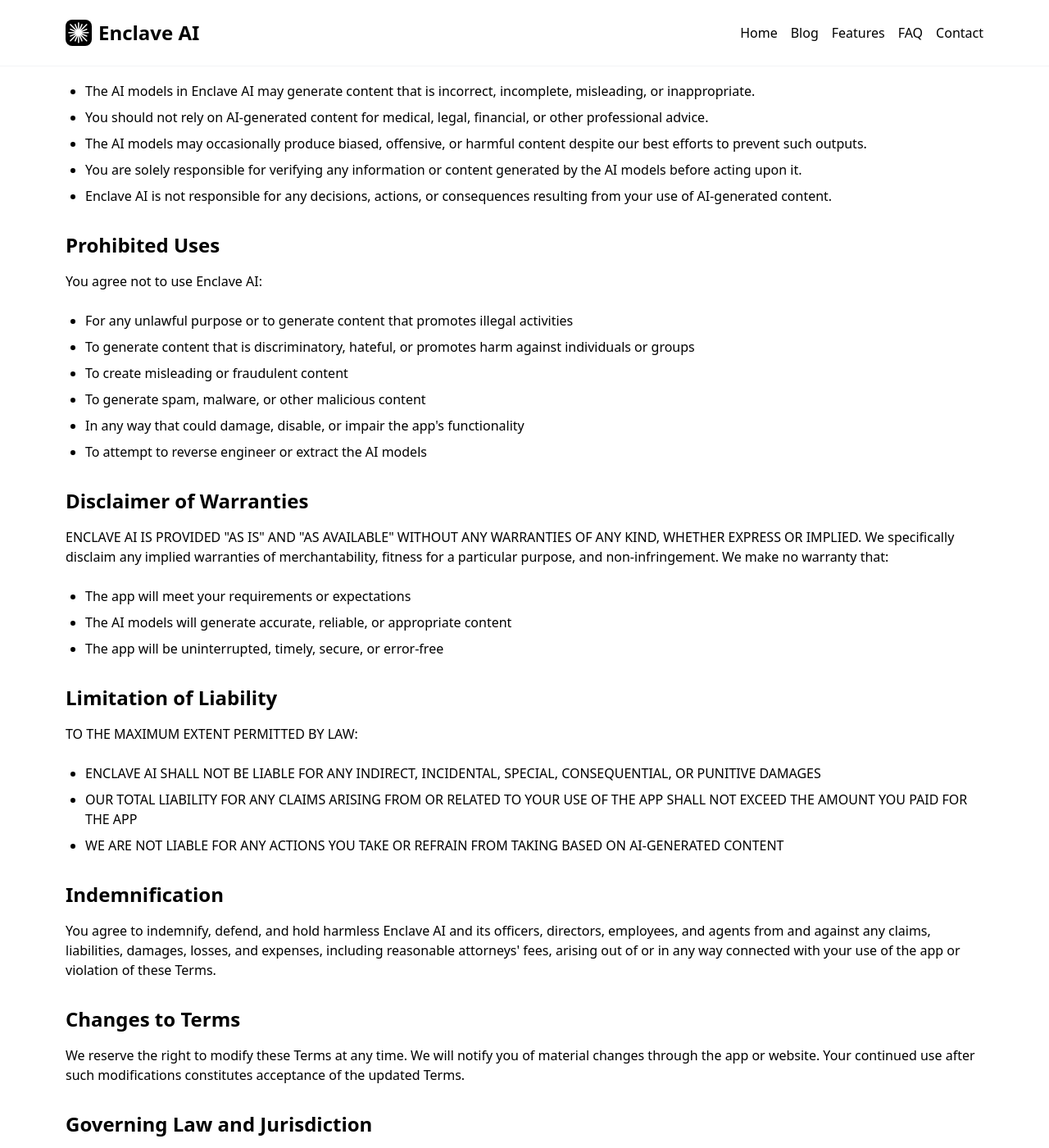
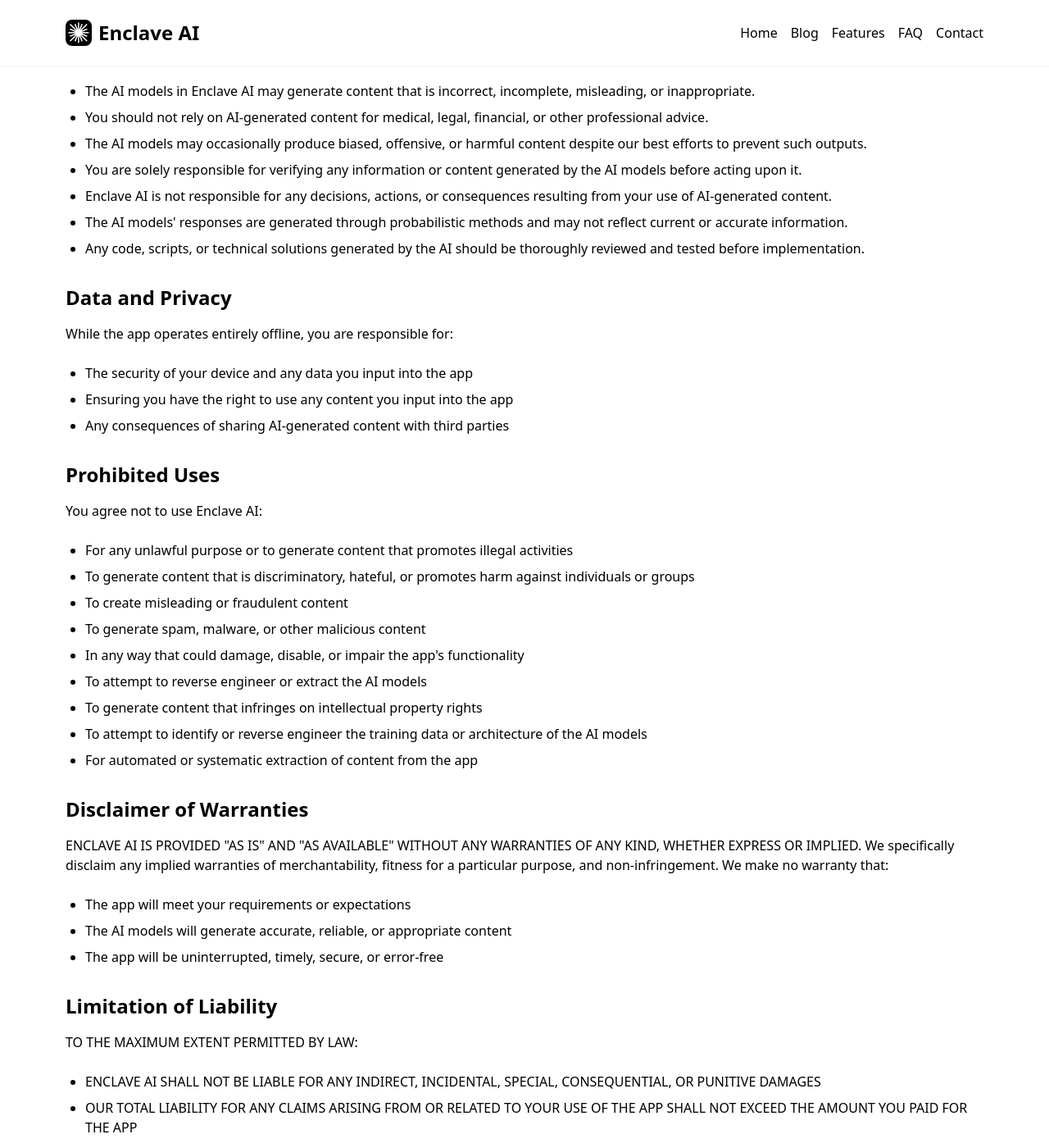
Before and after one commit to pgorzelany/EnclaveAI-Website, a Jekyll site: the page built from _pages/terms-and-conditions.html, in a window 1280 px wide and 1400 px high, scrolled down 437 px. Shown: the whole window at 82% size. Built offline with Jekyll 4.4.1, drawn with Linux system fonts in a browser that asks for light colours; some of the changed text lies outside the part shown.

Commit message:
Even stronger terms

```diff
--- a/_pages/terms-and-conditions.html
+++ b/_pages/terms-and-conditions.html
@@ -22,6 +22,16 @@ permalink: /terms-and-conditions/
         <li class="mb-2">The AI models may occasionally produce biased, offensive, or harmful content despite our best efforts to prevent such outputs.</li>
         <li class="mb-2">You are solely responsible for verifying any information or content generated by the AI models before acting upon it.</li>
         <li class="mb-2">Enclave AI is not responsible for any decisions, actions, or consequences resulting from your use of AI-generated content.</li>
+        <li class="mb-2">The AI models' responses are generated through probabilistic methods and may not reflect current or accurate information.</li>
+        <li class="mb-2">Any code, scripts, or technical solutions generated by the AI should be thoroughly reviewed and tested before implementation.</li>
+    </ul>
+
+    <h2 class="text-2xl font-bold mt-8 mb-4">Data and Privacy</h2>
+    <p class="mb-6">While the app operates entirely offline, you are responsible for:</p>
+    <ul class="list-disc ml-6 mb-6">
+        <li class="mb-2">The security of your device and any data you input into the app</li>
+        <li class="mb-2">Ensuring you have the right to use any content you input into the app</li>
+        <li class="mb-2">Any consequences of sharing AI-generated content with third parties</li>
     </ul>
 
     <h2 class="text-2xl font-bold mt-8 mb-4">Prohibited Uses</h2>
@@ -33,6 +43,9 @@ permalink: /terms-and-conditions/
         <li class="mb-2">To generate spam, malware, or other malicious content</li>
         <li class="mb-2">In any way that could damage, disable, or impair the app's functionality</li>
         <li class="mb-2">To attempt to reverse engineer or extract the AI models</li>
+        <li class="mb-2">To generate content that infringes on intellectual property rights</li>
+        <li class="mb-2">To attempt to identify or reverse engineer the training data or architecture of the AI models</li>
+        <li class="mb-2">For automated or systematic extraction of content from the app</li>
     </ul>
 
     <h2 class="text-2xl font-bold mt-8 mb-4">Disclaimer of Warranties</h2>
@@ -49,7 +62,13 @@ permalink: /terms-and-conditions/
         <li class="mb-2">ENCLAVE AI SHALL NOT BE LIABLE FOR ANY INDIRECT, INCIDENTAL, SPECIAL, CONSEQUENTIAL, OR PUNITIVE DAMAGES</li>
         <li class="mb-2">OUR TOTAL LIABILITY FOR ANY CLAIMS ARISING FROM OR RELATED TO YOUR USE OF THE APP SHALL NOT EXCEED THE AMOUNT YOU PAID FOR THE APP</li>
         <li class="mb-2">WE ARE NOT LIABLE FOR ANY ACTIONS YOU TAKE OR REFRAIN FROM TAKING BASED ON AI-GENERATED CONTENT</li>
+        <li class="mb-2">WE ARE NOT LIABLE FOR ANY LOSS OF DATA, PROFIT, GOODWILL, OR BUSINESS OPPORTUNITY</li>
+        <li class="mb-2">WE ARE NOT LIABLE FOR ANY INTERRUPTION OF BUSINESS OR ANY OTHER COMMERCIAL DAMAGES OR LOSSES</li>
+        <li class="mb-2">THESE LIMITATIONS APPLY EVEN IF WE HAVE BEEN ADVISED OF THE POSSIBILITY OF SUCH DAMAGES</li>
     </ul>
+
+    <h2 class="text-2xl font-bold mt-8 mb-4">Export Control</h2>
+    <p class="mb-6">You agree to comply with all applicable export control laws and regulations in your use of the app and its AI capabilities.</p>
 
     <h2 class="text-2xl font-bold mt-8 mb-4">Indemnification</h2>
     <p class="mb-6">You agree to indemnify, defend, and hold harmless Enclave AI and its officers, directors, employees, and agents from and against any claims, liabilities, damages, losses, and expenses, including reasonable attorneys' fees, arising out of or in any way connected with your use of the app or violation of these Terms.</p>
```
